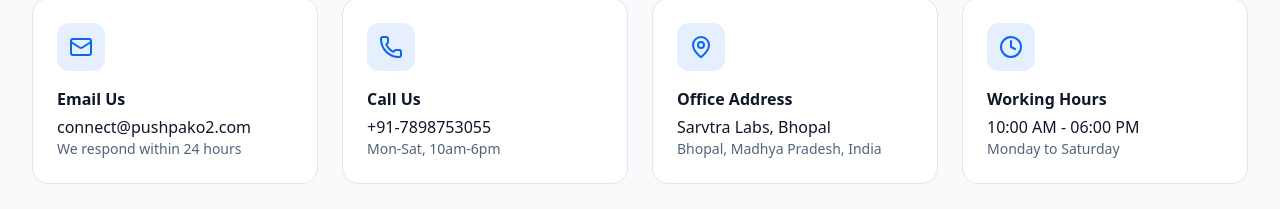
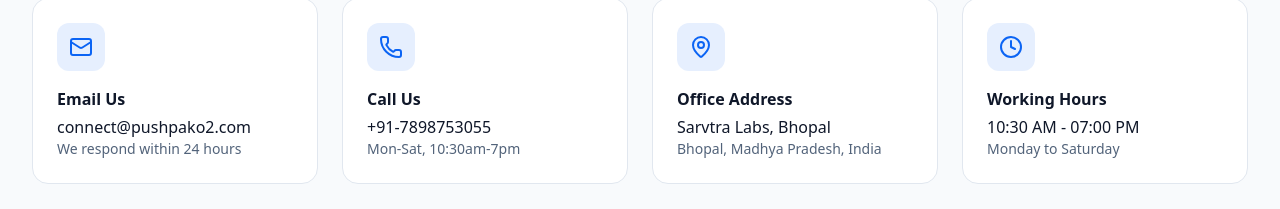
Before and after one commit to kuldeepmaurya4296/sarvtralab_sanity, a Next.js app: page /contact in a window 1280 px wide. Shown: the part 546-755 px from the top of the page. Built offline with nearby package versions, Linux system fonts and the light colour scheme; no server answers.

Commit message:
contact deatils

```diff
--- a/components/contact/ContactContent.tsx
+++ b/components/contact/ContactContent.tsx
@@ -44,7 +44,7 @@ export default function ContactContent({ organization }: { organization: any })
         {
             title: 'Call Us',
             content: organization?.phone || '+91-7898753055',
-            subtext: 'Mon-Sat, 10am-6pm',
+            subtext: 'Mon-Sat, 10:30am-7pm',
             iconName: 'Phone',
             link: `tel:${(organization?.phone || '+91-7898753055').replace(/\s+/g, '')}`
         },
@@ -57,7 +57,7 @@ export default function ContactContent({ organization }: { organization: any })
         },
         {
             title: 'Working Hours',
-            content: '10:00 AM - 06:00 PM',
+            content: '10:30 AM - 07:00 PM',
             subtext: 'Monday to Saturday',
             iconName: 'Clock',
             link: '#'
```
